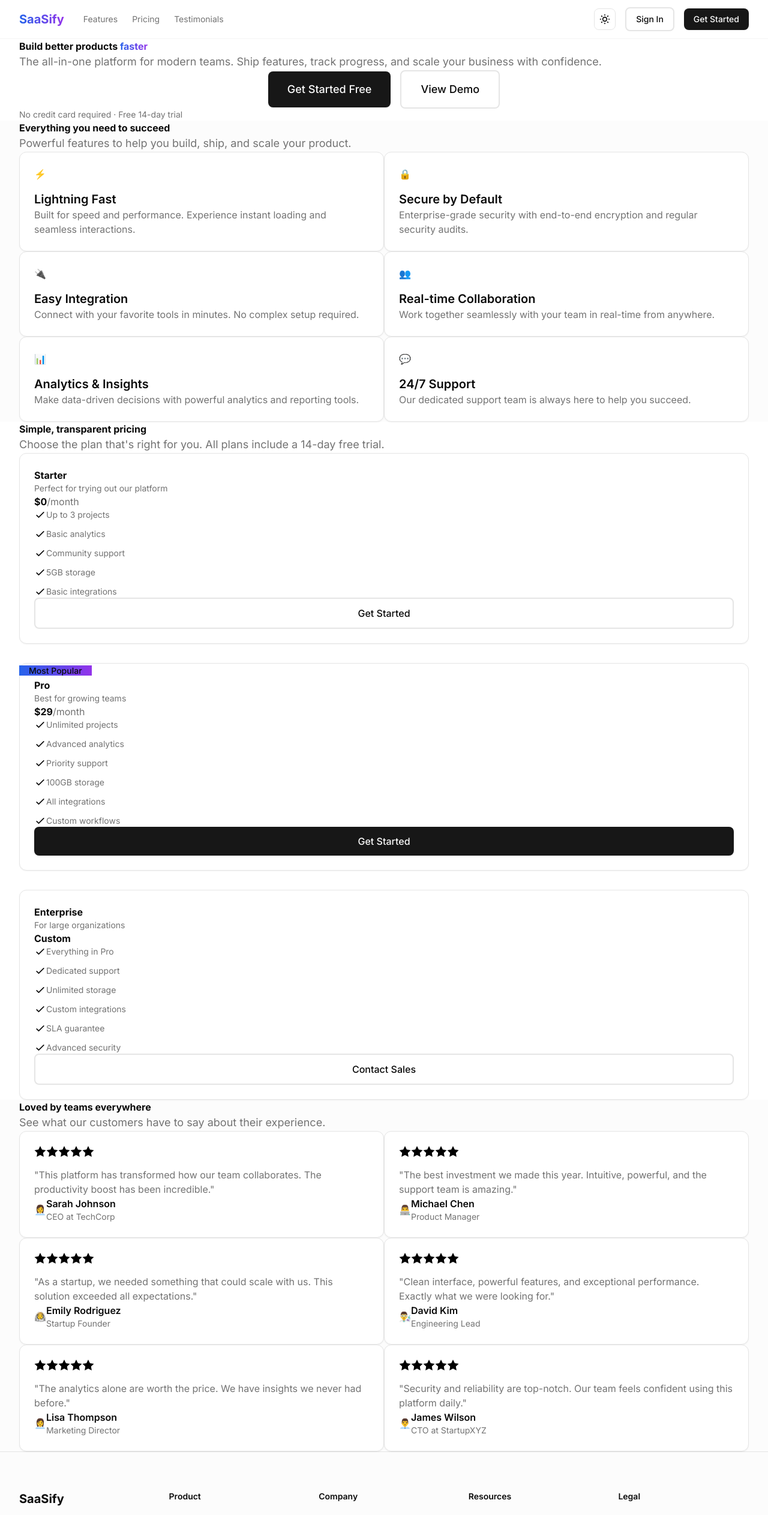
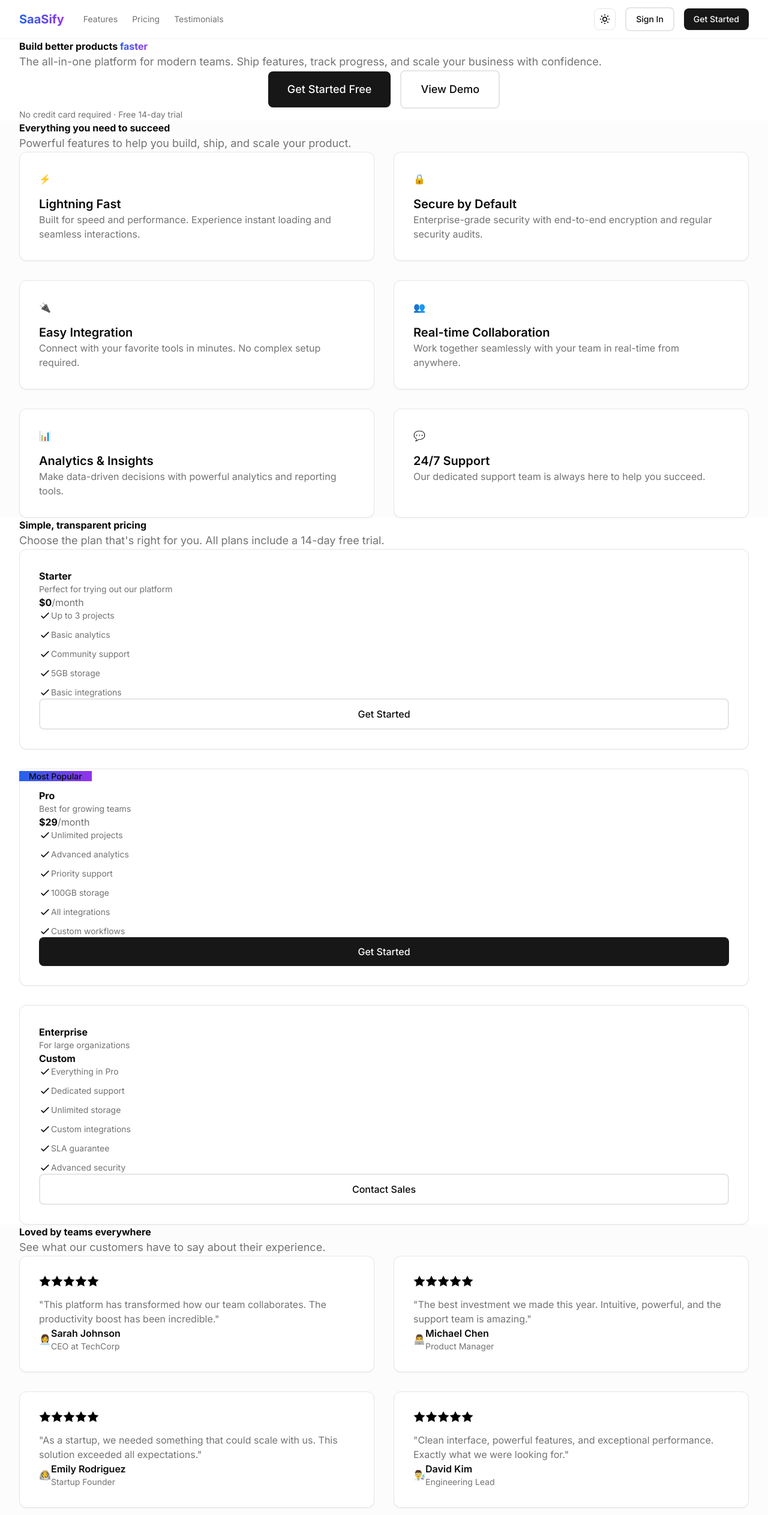
Before and after one commit to alielbasuonyy/saasify-landing-page, a Next.js app: page / in a window 1280 px wide. Shown: the top 2525 px of the page at 60% size. Built offline with nearby package versions, Linux system fonts and the light colour scheme.

Commit message:
fix: improve spacing between sections and cards

```diff
--- a/components/Card.tsx
+++ b/components/Card.tsx
@@ -7,7 +7,7 @@ interface CardProps {
 
 export default function Card({ children, className = '' }: CardProps) {
   return (
-    <div className={`rounded-xl border border-border bg-card p-6 shadow-sm transition-all duration-300 hover:shadow-lg hover:border-border/80 ${className}`}>
+    <div className={`rounded-xl border border-border bg-card p-8 shadow-sm transition-all duration-300 hover:shadow-lg hover:border-border/80 ${className}`}>
       {children}
     </div>
   );
--- a/sections/Features.tsx
+++ b/sections/Features.tsx
@@ -84,7 +84,7 @@ export default function Features() {
         </div>
 
         <motion.div
-          className="mt-16 grid gap-6 sm:grid-cols-2 lg:grid-cols-3"
+          className="mt-20 grid gap-8 sm:grid-cols-2 lg:grid-cols-3"
           variants={containerVariants}
           initial="hidden"
           whileInView="visible"
--- a/sections/Hero.tsx
+++ b/sections/Hero.tsx
@@ -6,7 +6,7 @@ import Button from '@/components/Button';
 
 export default function Hero() {
   return (
-    <section className="relative overflow-hidden pt-32 pb-20 sm:pt-40 sm:pb-32">
+    <section className="relative overflow-hidden pt-32 pb-24 sm:pt-40 sm:pb-40">
       <Container>
         <div className="mx-auto max-w-4xl text-center">
           <motion.div
--- a/sections/Pricing.tsx
+++ b/sections/Pricing.tsx
@@ -96,7 +96,7 @@ export default function Pricing() {
         </div>
 
         <motion.div
-          className="mt-16 grid gap-8 lg:grid-cols-3"
+          className="mt-20 grid gap-8 lg:grid-cols-3"
           variants={containerVariants}
           initial="hidden"
           whileInView="visible"
--- a/sections/Testimonials.tsx
+++ b/sections/Testimonials.tsx
@@ -90,7 +90,7 @@ export default function Testimonials() {
         </div>
 
         <motion.div
-          className="mt-16 grid gap-6 sm:grid-cols-2 lg:grid-cols-3"
+          className="mt-20 grid gap-8 sm:grid-cols-2 lg:grid-cols-3"
           variants={containerVariants}
           initial="hidden"
           whileInView="visible"
```
